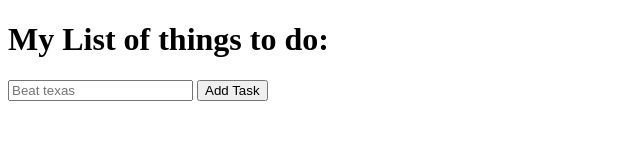
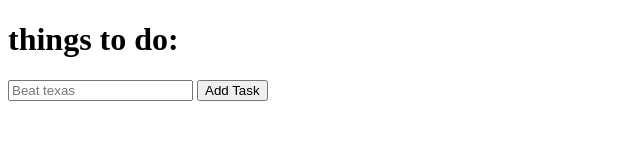
Before and after one commit to johnmwaura08/my-first-fullstack-app, a website: page client/index.html in a window 1280 px wide. Shown: the whole page, without its empty margins (0-640 px from the left). Drawn offline with nearby package versions, Linux system fonts and the light colour scheme; no server answers.

Commit message:
Updated title

```diff
--- a/client/index.html
+++ b/client/index.html
@@ -11,7 +11,7 @@
 </head>
 
 <body>
-    <h1>My List of things to do:</h1>
+    <h1>things to do:</h1>
 
     <ul class="todoList">
 
```
